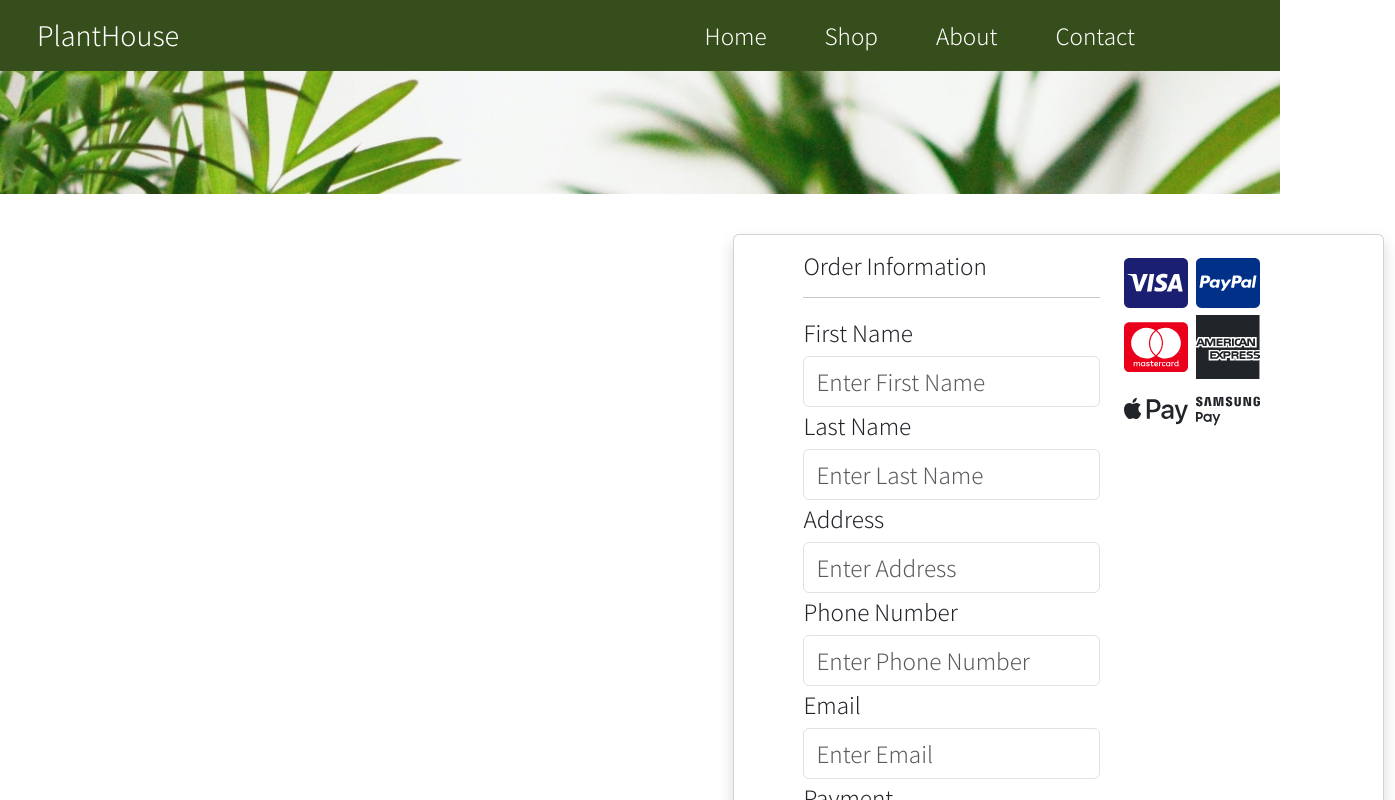
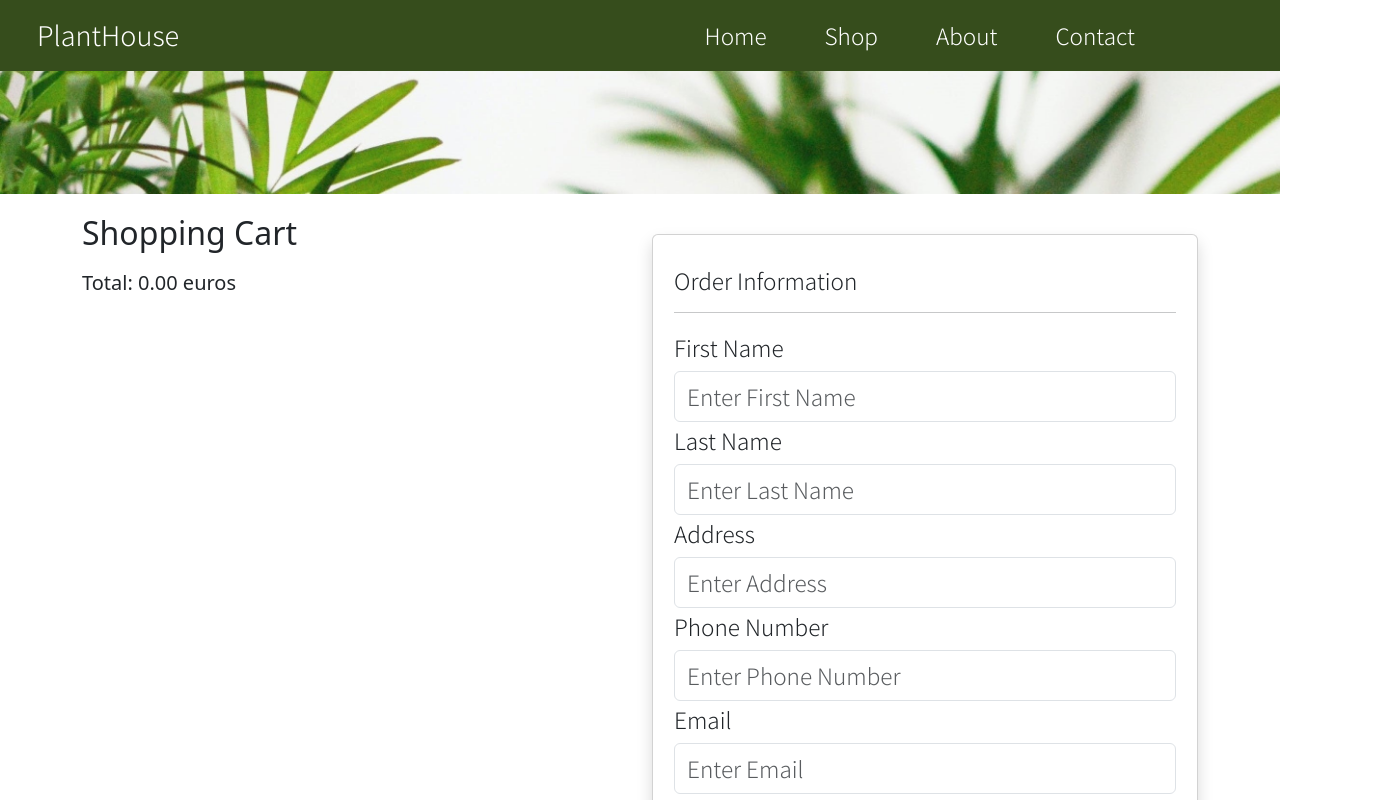
Before and after one commit to Ryhma20-Verkkopalveluprojekti/verkkokauppa, a React (Create React App) app in the folder client/client/: page /cart in a window 1280 px wide. Shown: the top 800 px of the page, 1395 px wide, since content can reach past the window. Built offline with nearby package versions, Linux system fonts and the light colour scheme; some icons are missing; a web font is replaced by a local one.

Commit message:
ostoskorin näyttäminen cart-sivulla

```diff
--- a/client/client/src/App.js
+++ b/client/client/src/App.js
@@ -1,37 +1,50 @@
-import React from "react";
-import './App.css';
+import React, { useState } from 'react';
+import { BrowserRouter as Router, Routes, Route } from 'react-router-dom';
 import Home from './components/pages/Home';
 import Navbar from './components/inc/Navbar';
 import About from './components/pages/About';
 import Contact from './components/pages/Contact';
 import Cart from './components/pages/Cart';
 import Shop from './components/pages/Shop';
-import {BrowserRouter as Router, Routes, Route} from 'react-router-dom';
 import Footer from './components/inc/Footer';
 
+function App() {
+  const [cartItems, setCartItems] = useState([]);
+  const [isCartVisible, setCartVisibility] = useState(false);
 
-function App() {
   return (
     <Router>
       <div>
         <Navbar />
-
         <Routes>
-    <Route exact path="/" element={<Home />} />
-    <Route path="/about" element={<About />} />
-    <Route path="/contact" element={<Contact />} />
-    <Route path="/shop" element={<Shop />} />
-    <Route path="/cart" element={<Cart />} />
+          <Route
+            exact
+            path="/"
+            element={<Home />}
+          />
+          <Route
+            path="/about"
+            element={<About />}
+          />
+          <Route
+            path="/contact"
+            element={<Contact />}
+          />
+          <Route
+            path="/shop"
+            element={<Shop
+              setCartItems={setCartItems}
+              setCartVisibility={setCartVisibility}
+            />}
+          />
+          <Route
+            path="/cart"
+            element={<Cart cartItems={cartItems} />}
+          />
         </Routes>
         <Footer />
-
       </div>
-
-
     </Router>
-
-
-
   );
 }
 
--- a/client/client/src/components/pages/Cart.js
+++ b/client/client/src/components/pages/Cart.js
@@ -1,18 +1,24 @@
 import React from 'react';
 import Banner from '../inc/Banner';
-import { FaCcVisa } from "react-icons/fa";
-import { FaCcPaypal } from "react-icons/fa";
-import { FaCcMastercard } from "react-icons/fa";
-import { FaApplePay } from "react-icons/fa";
-import { SiAmericanexpress } from "react-icons/si";
-import { SiSamsungpay } from "react-icons/si";
+import { FaCcVisa } from 'react-icons/fa';
+import { FaCcPaypal } from 'react-icons/fa';
+import { FaCcMastercard } from 'react-icons/fa';
+import { FaApplePay } from 'react-icons/fa';
+import { SiAmericanexpress } from 'react-icons/si';
+import { SiSamsungpay } from 'react-icons/si';
+import '../pages/styles/Cart.css';
 
-
-function ShoppingCart() {
+function ShoppingCart({ cartItems }) {
+  console.log('Cart Items:', cartItems);
 
   const visa = '#1a1f71';
   const paypal = '#003087';
   const mastercard = '#eb001b';
+
+   {/* Laskee ostoskorin yhteissumman*/}
+  const calculateTotal = () => {
+    return cartItems.reduce((total, item) => total + parseFloat(item.price), 0).toFixed(2);
+  };
 
   return (
     <div>
@@ -23,11 +29,29 @@ function ShoppingCart() {
         <Banner />
 
 
+         {/* Ostoskorin sisältö */}
         <section className="section">
           <div className="container">
-                        <div className="card shadow col-md-7 offset-md-7">
-                            <div className="card-body row">
-                                <div className="col-md-6 offset-md-1">
+            <div className="row">
+              <div className="col-md-6">
+                <h2>Shopping Cart</h2>
+                <ul>
+                  {cartItems &&
+                    cartItems.map((item) => (
+                      <li key={item.id}>
+                        {item.name} - {item.price} euros
+                      </li>
+                    ))}
+                </ul>
+                <div>
+                  <p>Total: {calculateTotal()} euros</p>
+                </div>
+              </div>
+
+            {/* Tilauslomake */}
+              <div className="col-md-6">
+                <div className="card shadow">
+                  <div className="card-body">
                     <h6>Order Information</h6>
                     <hr />
                     <div className="form-group">
@@ -57,25 +81,29 @@ function ShoppingCart() {
                         <option value="paypal">PayPal</option>
                         <option value="googlepay">Google Pay</option>
                         <option value="samsungpay">Samsung Pay</option>
-                                        </select><br></br>
+                      </select>
+                      <br />
                     </div>
                     <div className="form-group mb-3">
                       <label className="mb-1">Delivery Method</label>
                       <div className="form-check">
                         <input type="radio" className="form-check-input" name="deliveryMethod" id="standard" />
-                                            <label className="form-check-label" htmlFor="standard">Standard</label>
+                        <label className="form-check-label" htmlFor="standard">
+                          Standard
+                        </label>
                       </div>
                       <div className="form-check">
                         <input type="radio" className="form-check-input" name="deliveryMethod" id="express" />
-                                            <label className="form-check-label" htmlFor="express">Express</label>
-                                        </div>
+                        <label className="form-check-label" htmlFor="express">
+                          Express
+                        </label>
                       </div>
                       <div className="form-group py-3">
                                         <button type="button" className="btn btn shadow w-100" style={{ backgroundColor: "#364d1c", color: "#ffffff" }} >Checkout</button>
                                     </div>
                                 </div>
-                                <div className="col-md-4 text-right">
-                                    <div className="mb-3">
+                                <div className="col-md-11 text-right">
+                                    <div className="mb-4">
                                         <FaCcVisa style={{ fontSize: '4em', marginRight: '8px', color: visa }} />
                                         <FaCcPaypal style={{ fontSize: '4em', marginRight: '8px', color: paypal }} />
                                         <FaCcMastercard style={{ fontSize: '4em', marginRight: '8px', color: mastercard }} />
@@ -87,10 +115,11 @@ function ShoppingCart() {
                   </div>
                 </div>
               </div>
+            </div>
+          </div>
         </section>
       </div>
     </div>
-
   );
 }
 
--- a/client/client/src/components/pages/Shop.js
+++ b/client/client/src/components/pages/Shop.js
@@ -6,15 +6,12 @@ import axios from "axios";
 import { useState } from 'react';
 import Discount from '../inc/Discount';
 
-
-
-function Shop() {
-
+function Shop({ setCartItems, cartItems }) {
     const ShoppingCart = ({ cartItems }) => (
         <div>
-            <h2>Shopping Cart</h2>
+
           <ul>
-                {cartItems.map(item => (
+            {cartItems && cartItems.map(item => (
               <li key={item.id}>
                 Product {item.name} (ID: {item.id}) added
               </li>
@@ -25,11 +22,11 @@ function Shop() {
 
   const [products, setProducts] = useState([]);
   const [category, setCategory] = useState('Small plants');
-    const [cartItems, setCartItems] = useState([]);
 
-    const addToCart = (productId, productName) => {
-        const newCartItem = { id: productId, name: productName };
-        setCartItems([...cartItems, newCartItem]);
+  const addToCart = (productId, productName, productPrice) => {
+    const newCartItem = { id: productId, name: productName, price: productPrice };
+    console.log('Adding to cart:', newCartItem);
+    setCartItems((prevItems) => [...prevItems, newCartItem]);
 };
 
   useEffect(() => {
@@ -76,9 +73,13 @@ function Shop() {
                       <h6>{p.productName}</h6>
                       <p>{p.price} euros</p>
                       <button
-                                                onClick={() => addToCart(p.id, p.productName)}
+                        onClick={async () => {
+                          await addToCart(p.id, p.productName, p.price);
+                        }}
                         type="button" className="btn btn-custom mr-3"
-                                            >Add to cart</button>
+                      >
+                        Add to cart
+                      </button>
                     </div>
                   </div>
                 </div>
--- /dev/null
+++ b/client/client/src/components/pages/styles/Cart.css
@@ -0,0 +1,10 @@
+/*tilauslomake*/
+.card {
+    margin-top: 20px;
+    padding: 5px;
+
+}
+/*ostoskorin sisältö*/
+.section{
+    margin-top: 20px;
+}
--- a/client/client/src/components/pages/styles/Footer.css
+++ b/client/client/src/components/pages/styles/Footer.css
@@ -3,4 +3,5 @@ p{
 }
 h6{
     font-size: 30px !important;
+    margin-top: 10px;
 }
```
Lines whose indentation alone changed are shown as unchanged.
